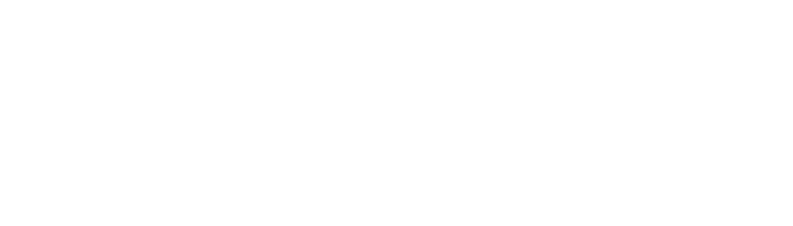
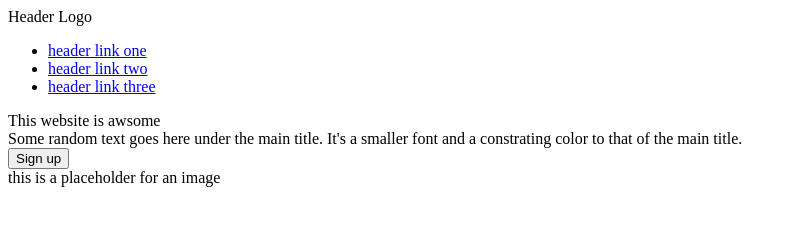
Before and after one commit to garang96/landing_page, a plain HTML site: page index.html in a window 1280 px wide. Shown: the whole page, without its empty margins (0-793 px from the left). Drawn offline with Linux system fonts and the light colour scheme.

Commit message:
Create header element and add content to it the element contains a logo, nav links, text, button and an image placeholder

```diff
--- a/index.html
+++ b/index.html
@@ -10,6 +10,33 @@
 </head>
 
 <body>
+    <header>
+        <div class="header-top">
+            <div id="logo">Header Logo</div>
+            <div class="header-links">
+                <ul>
+                    <li>
+                        <a href="#">header link one</a>
+                    </li>
+                    <li>
+                        <a href="#">header link two</a>
+                    </li>
+                    <li>
+                        <a href="#">header link three</a>
+                    </li>
+                </ul>
+            </div>
+        </div>
+        <div class="header-bottom">
+            <div class="bottom-left">
+                <div id="title">This website is awsome</div>
+                <div class="header-text">Some random text goes here under the main title. It's a smaller font and a constrating color to that of the main title.</div>
+                <button id="sign-up">Sign up</button>
+            </div>
+            <div class="bottom-right">this is a placeholder for an image</div>
+        </div>
+
+    </header>
 
 </body>
 
```
